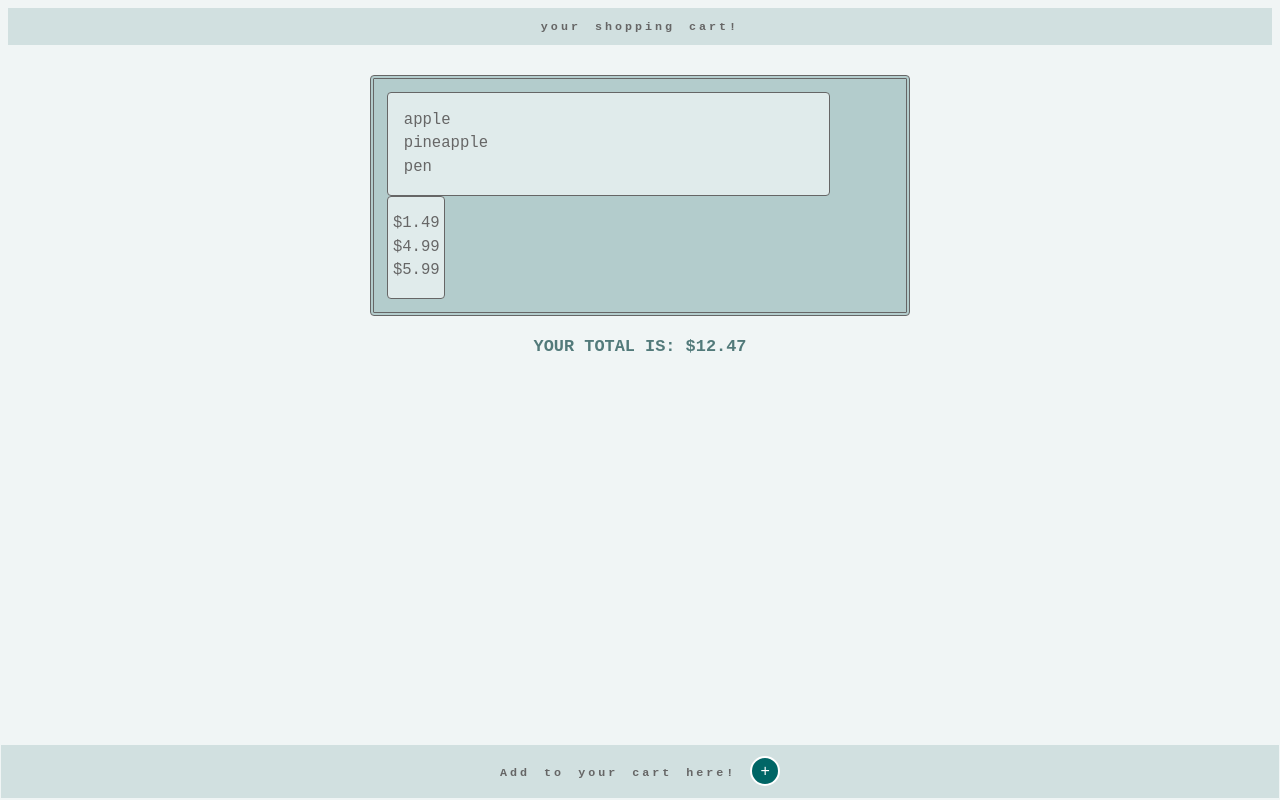
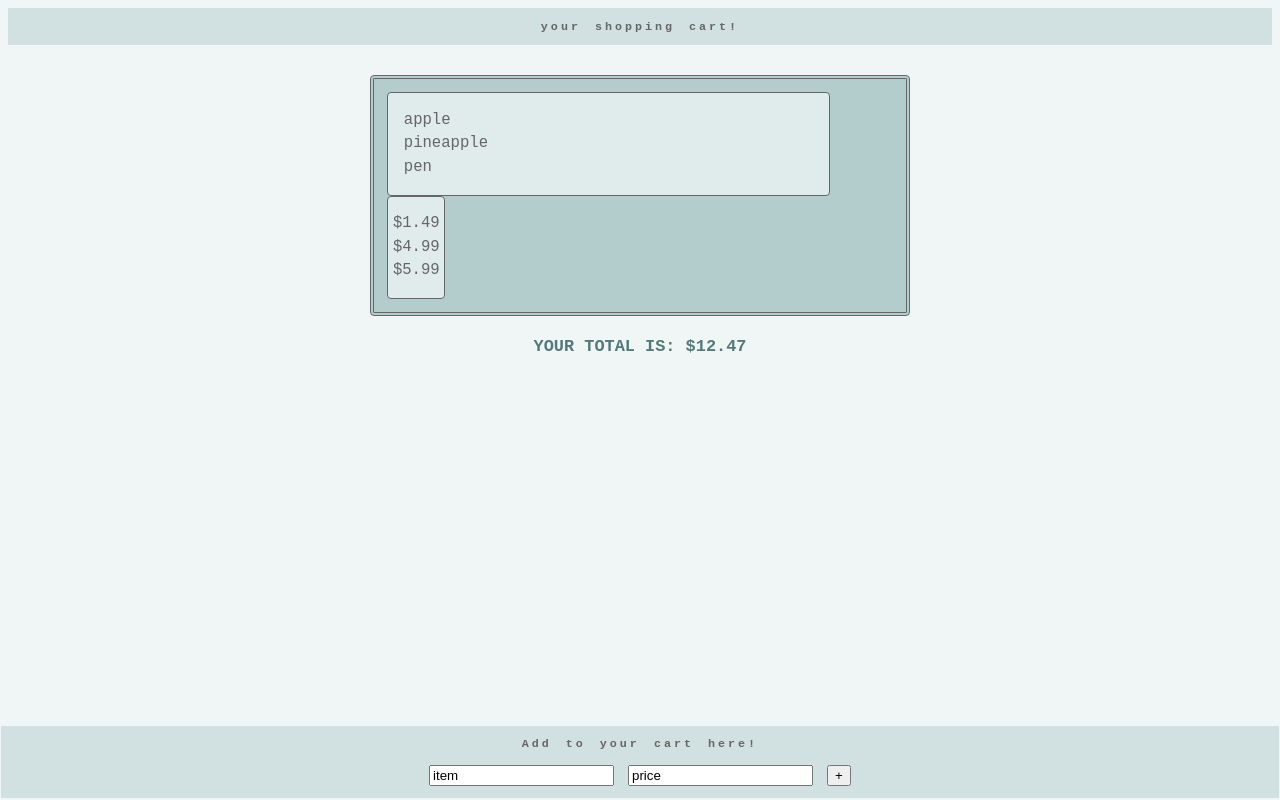
Before and after one commit to justxuit/lab8, a plain HTML site: page index.html in a window 1280 px wide. Drawn offline with Linux system fonts and the light colour scheme.

Commit message:
Added footer UI & button, nonfunctional

```diff
--- a/index.html
+++ b/index.html
@@ -19,8 +19,14 @@
   <div id="totalBox">
   </div>
   <div class="headAndFoot" id="footer">
-    Add to your cart here!
-    <button type="button">+</button>
+  <form>
+      Add to your cart here!
+      <br/><br/>
+      <input type="text" name="newItem" value="item">
+      <input type="text" name="newPrice" value="price">
+      <input type="submit" value="+">
+    </form>
+<!--    <button type="button">+</button> -->
   </div>
 
 <!--JS SCRIPT-->
```
Also changed, not shown: script.js (+8 -2 lines).
